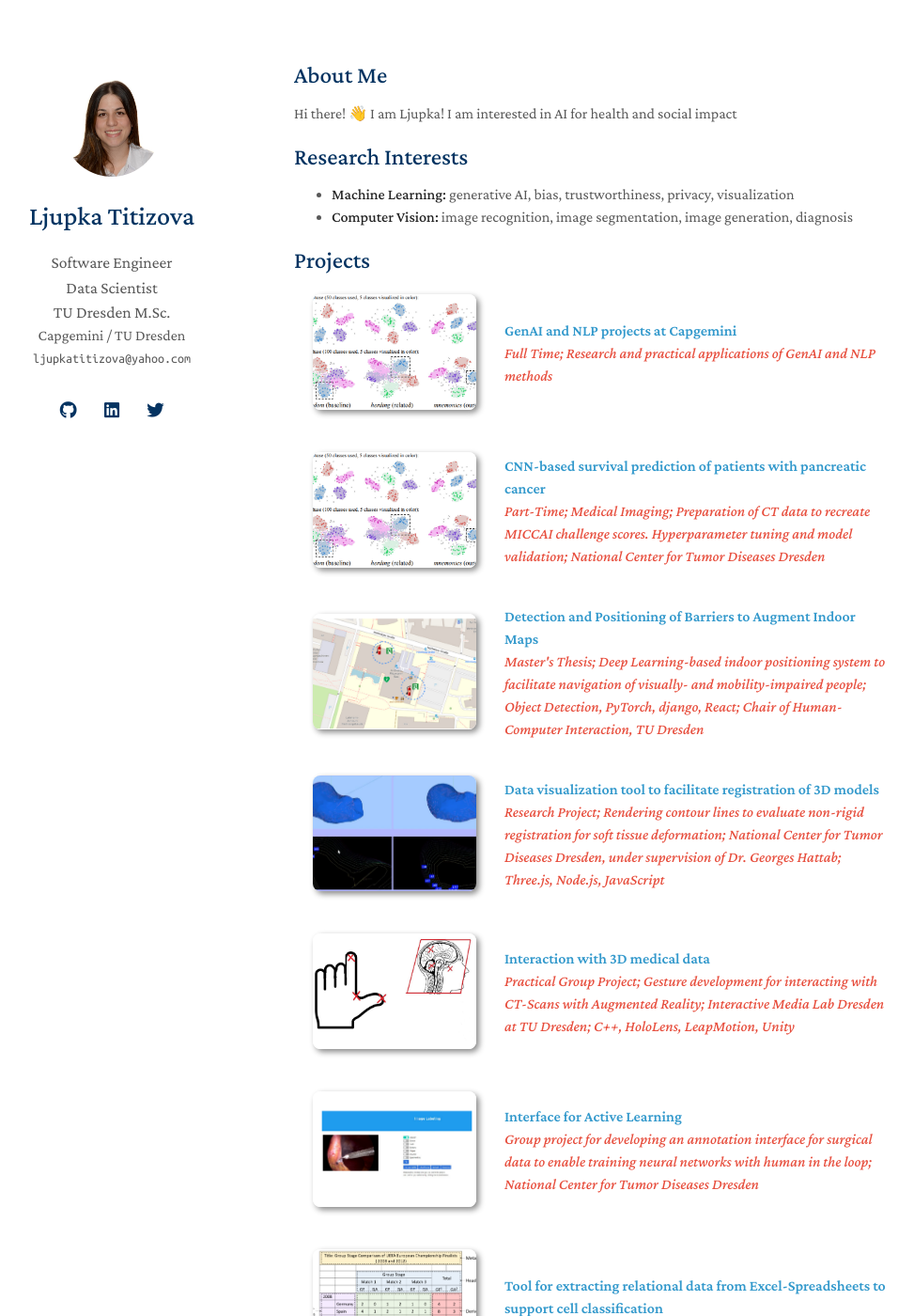
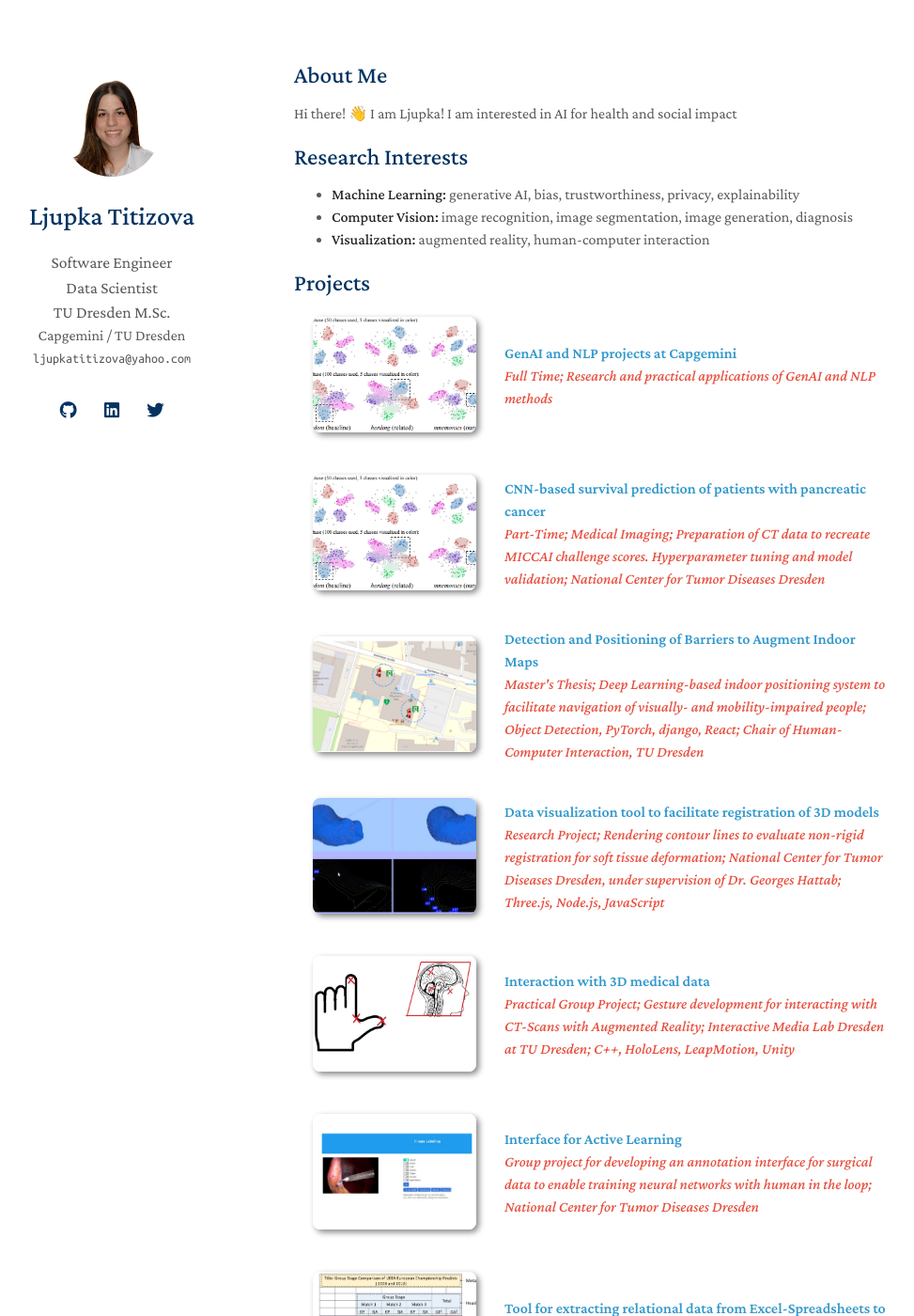
Before and after one commit to Ljupka/Ljupka.github.io, a Jekyll site: the page built from index.md, in a window 1280 px wide and 1400 px high. Shown: the whole window at 94% size, without its empty margins (157-1130 px from the left). Built offline with Jekyll 4.4.1, drawn with Linux system fonts in a browser that asks for light colours; nearby versions of some CDN libraries; a style sheet for code colours, icons or effects is not loaded; our own code applies the rules of GitHub Pages for plain Markdown files.

Commit message:
Update index.md

```diff
--- a/index.md
+++ b/index.md
@@ -8,11 +8,10 @@
 
 ## Research Interests
 
-- **Machine Learning:** generative AI, bias, trustworthiness, privacy, visualization
+- **Machine Learning:** generative AI, bias, trustworthiness, privacy, explainability
 - **Computer Vision:** image recognition, image segmentation, image generation, diagnosis
+- **Visualization:** augmented reality, human-computer interaction
 
 
 
 {% include_relative _includes/publications.md %}
-
-{% include_relative _includes/services.md %}
```
